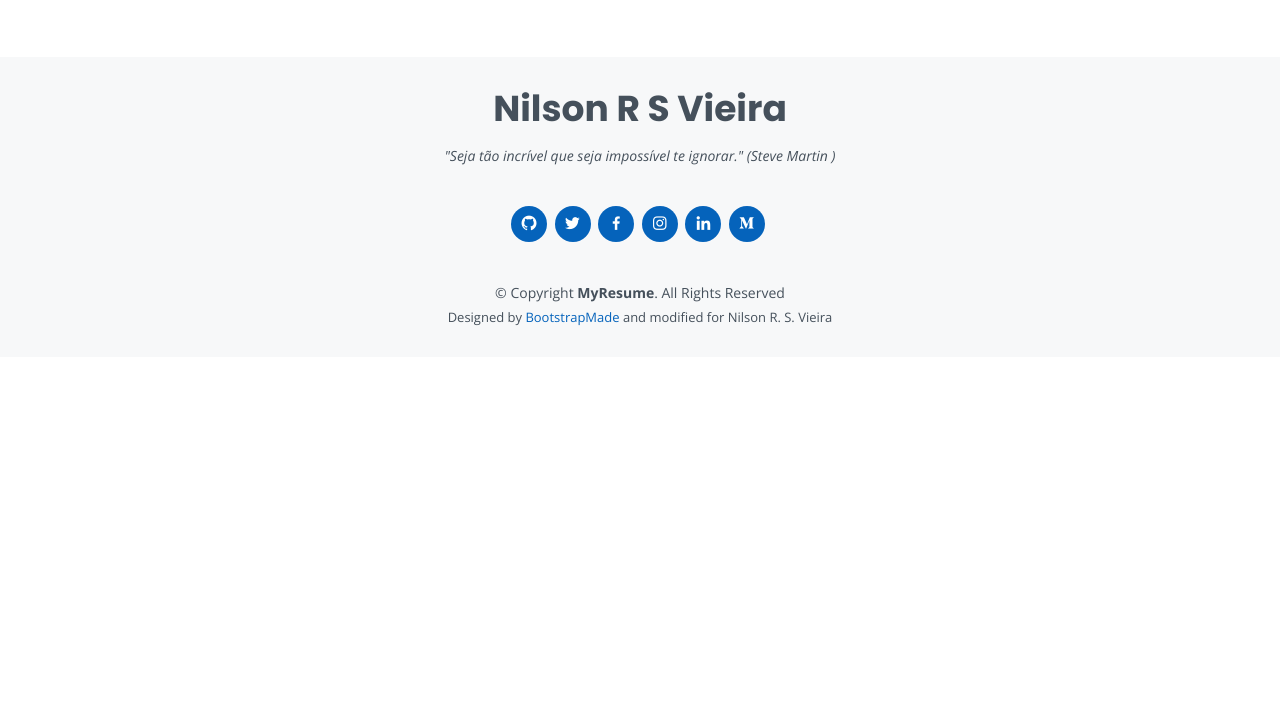
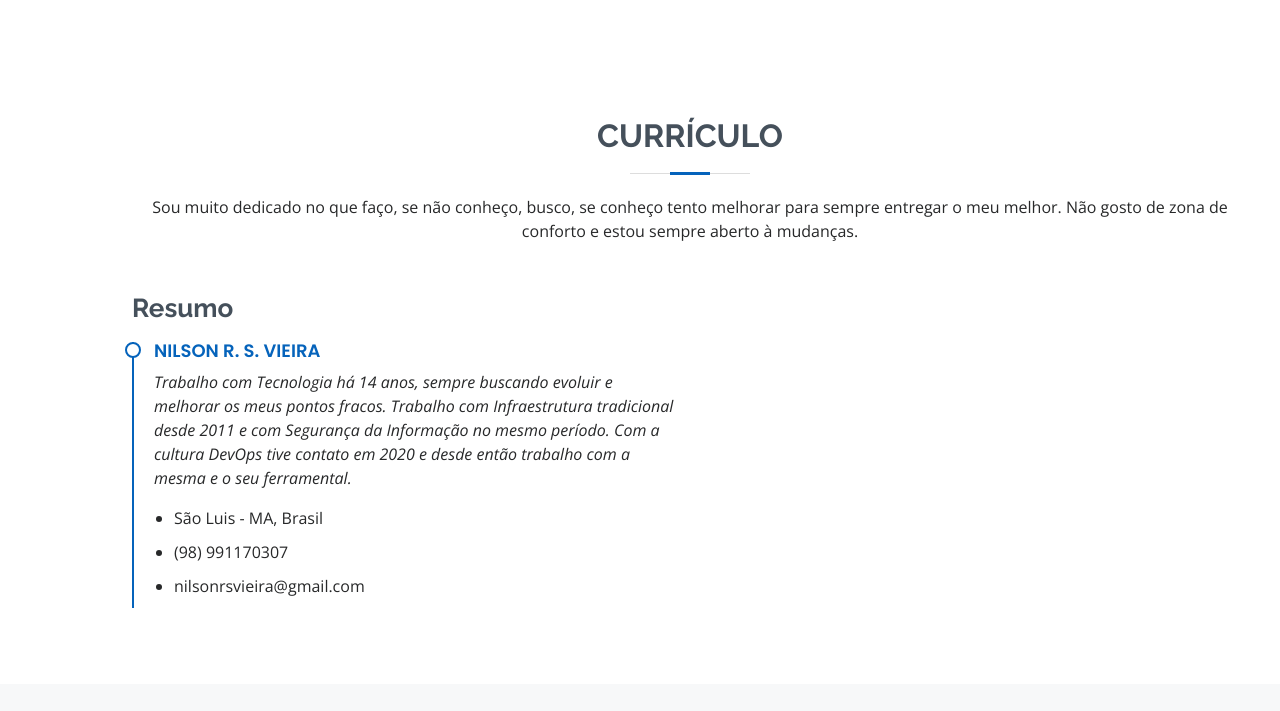
Before and after one commit to nilsonvieira/nilsonvieira.github.io, a plain HTML site: page index.html in a window 1280 px wide. Shown: the part 1676-2387 px from the top of the page. Before the commit the page ends 2033 px from the top, so only its background shows below. Drawn offline with nearby package versions, Linux system fonts and the light colour scheme.

Commit message:
Ajuste de implementação de Curriculo

```diff
--- a/index.html
+++ b/index.html
@@ -457,39 +457,40 @@
       <!-- End Skills Section -->
 
       <!-- ======= Resume Section ======= -->
-      <!-- <section id="resume" class="resume">
+      <section id="resume" class="resume">
         <div class="container" data-aos="fade-up">
           <div class="section-title">
-            <h2>Resume</h2>
+            <h2>Currículo</h2>
             <p>
-              Magnam dolores commodi suscipit. Necessitatibus eius consequatur
-              ex aliquid fuga eum quidem. Sit sint consectetur velit. Quisquam
-              quos quisquam cupiditate. Et nemo qui impedit suscipit alias ea.
-              Quia fugiat sit in iste officiis commodi quidem hic quas.
+              Sou muito dedicado no que faço, se não conheço, busco, se conheço
+              tento melhorar para sempre entregar o meu melhor. Não gosto de
+              zona de conforto e estou sempre aberto à mudanças.
             </p>
           </div>
 
           <div class="row">
             <div class="col-lg-6">
-              <h3 class="resume-title">Sumary</h3>
+              <h3 class="resume-title">Resumo</h3>
               <div class="resume-item pb-0">
-                <h4>Brandon Johnson</h4>
+                <h4>Nilson R. S. Vieira</h4>
                 <p>
                   <em
-                    >Innovative and deadline-driven Graphic Designer with 3+
-                    years of experience designing and developing user-centered
-                    digital/print marketing material from initial concept to
-                    final, polished deliverable.</em
-                  >
+                    >Trabalho com Tecnologia há 14 anos, sempre buscando evoluir
+                    e melhorar os meus pontos fracos. Trabalho com
+                    Infraestrutura tradicional desde 2011 e com Segurança da
+                    Informação no mesmo período. Com a cultura DevOps tive
+                    contato em 2020 e desde então trabalho com a mesma e o seu
+                    ferramental.
+                  </em>
                 </p>
                 <ul>
-                  <li>Portland par 127,Orlando, FL</li>
-                  <li>(123) 456-7891</li>
-                  <li>alice.barkley@example.com</li>
+                  <li>São Luis - MA, Brasil</li>
+                  <li>(98) 991170307</li>
+                  <li>nilsonrsvieira@gmail.com</li>
                 </ul>
               </div>
 
-              <h3 class="resume-title">Education</h3>
+              <!-- <h3 class="resume-title">Education</h3>
               <div class="resume-item">
                 <h4>Master of Fine Arts &amp; Graphic Design</h4>
                 <h5>2015 - 2016</h5>
```
